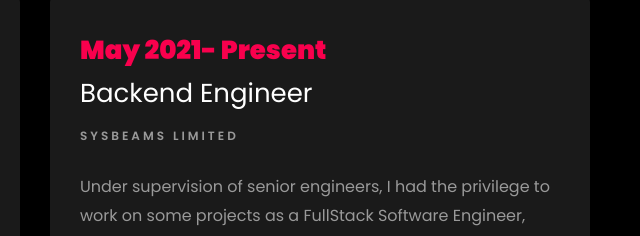
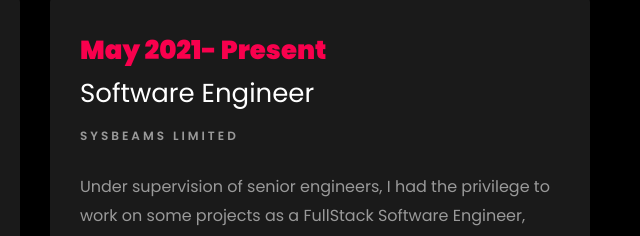
Before and after one commit to SalamBhai/Saula_Sheriffdeen_O., a plain HTML site: page index.html in a window 1280 px wide. Shown: the part 2128-2364 px from the top of the page, 605-1245 px from the left. Drawn offline with Linux system fonts and the light colour scheme; files whose address does not match are found by name.

Commit message:
Update index.html

```diff
--- a/index.html
+++ b/index.html
@@ -190,7 +190,7 @@
                 <div class="col-md-6">
                     <div class="resume-wrap ftco-animate">
                         <span class="date">May 2021- Present</span>
-                        <h2>Backend Engineer</h2>
+                        <h2>Software  Engineer</h2>
                         <span class="position">Sysbeams Limited</span>
                         <p class="mt-4">Under supervision of senior engineers, I had the privilege to work on some projects as a FullStack Software Engineer, along with my team members in an agile and scrum-methodolody based environment.
                             <br> Some of the projects and my roles include; Documentation of the Software Requirement Specification(SRS) of a client software (An Event Registration Application For A well-known Islamic Organization : <strong>(JARMS): <i>Jalsa Registration Management System</i> </strong>                            ). <br> Working With a team of 9 Developers in the ReDevelopment of EPin-Mart, a pin vending system that has been used by Nigerian Institutions to automate the verification of thousands of students' result. (Roles In Project:
```
